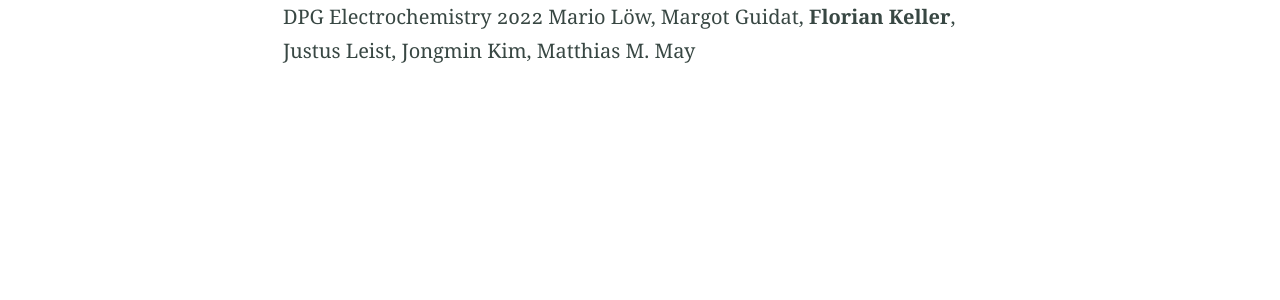
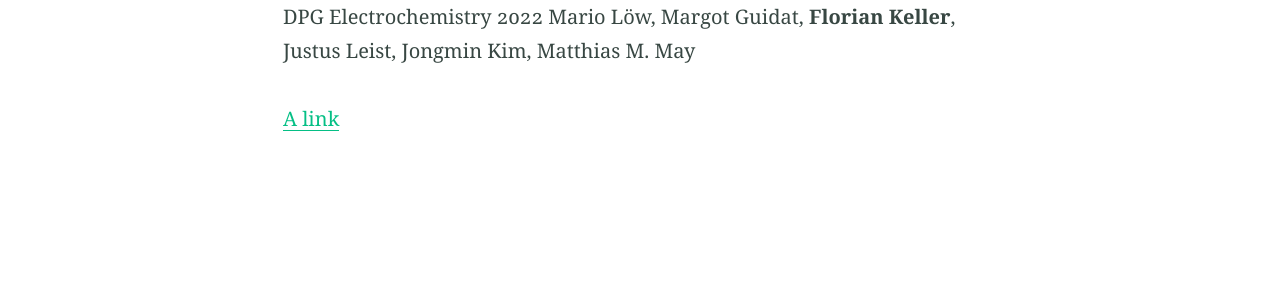
Before and after one commit to FlorianMKeller/Fkeller1, a Jekyll site: the page built from publications.md, in a window 1280 px wide. Shown: the part 350-650 px from the top of the page. Built offline with Jekyll 4.4.1, drawn with Linux system fonts in a browser that asks for light colours; our own code applies the rules of GitHub Pages for plain Markdown files.

Commit message:
Update publications.md

```diff
--- a/publications.md
+++ b/publications.md
@@ -5,3 +5,5 @@
 
  <span style="color:blue"> **2020**</span> Investigation of Au(100) and Au(110) surfaces in HCl and H2SO4 by electrochemical reflection anisotropy spectroscopy - Conference Poster: DPG Electrochemistry 2022
 Mario Löw, Margot Guidat, **Florian Keller**, Justus Leist, Jongmin Kim, Matthias M. May
+
+[A link](https://florianmkeller.github.io/Löw_Mario_Electrochemistry (1).pdf "A link")
```
